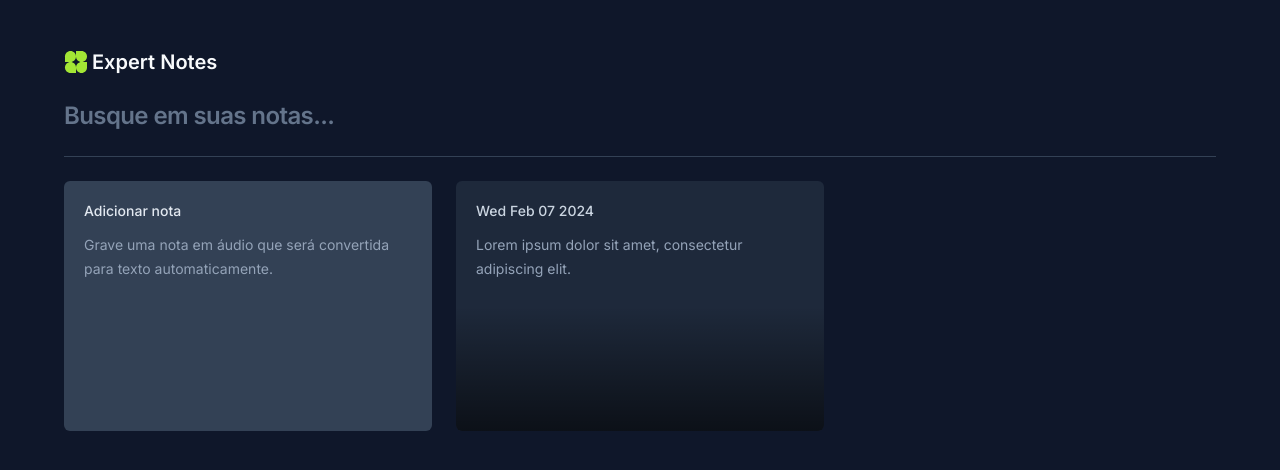
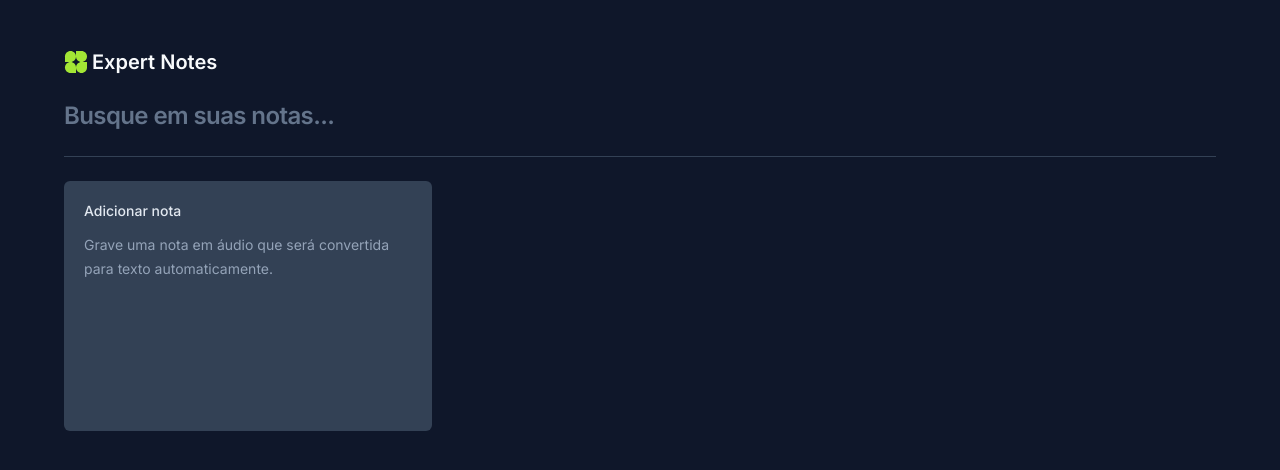
Before and after one commit to jonathafernandes/notesnest, a React (Vite) app: page / in a window 1280 px wide. Shown: the top 470 px of the page. Built offline with nearby package versions, Linux system fonts and the light colour scheme; the HTML template or start-up script is replaced by a standard one.

Commit message:
feature: filter the notes and save to local storage

```diff
--- a/src/App.tsx
+++ b/src/App.tsx
@@ -1,10 +1,53 @@
+import { useState } from 'react';
+
 import logo from './assets/logoipsum-225.svg';
 
 import { NewNoteCard } from './components/NewNoteCard';
 import { NoteCard } from './components/NoteCard';
 import { Toaster } from 'sonner';
 
+interface Note {
+  id: string
+  date: Date
+  content: string
+}
+
 export default function App() {
+  const [search, setSearch] = useState('');
+
+  const [notes, setNotes] = useState<Note[]>(() => {
+    const notesOnStorage = localStorage.getItem('notes');
+
+    if (notesOnStorage) {
+      return JSON.parse(notesOnStorage);
+    }
+
+    return [];
+  })
+
+  function onNoteCreated(content: string) {
+    const newNote = {
+      id: crypto.randomUUID(),
+      date: new Date(),
+      content
+    }
+
+    const notesArray = [newNote, ...notes]
+
+    setNotes(notesArray)
+    localStorage.setItem('notes', JSON.stringify(notesArray))
+  }
+
+  function handleSearch(event: React.ChangeEvent<HTMLInputElement>) {
+    const query = event.target.value;
+
+    setSearch(query);
+  }
+
+  const filteredNotes = search !== '' ? notes.filter((note) => {
+      return note.content.toLowerCase().includes(search.toLowerCase())
+    }) : notes;
+
   return (
     <div className='mx-auto max-w-6xl my-12 space-y-6'>
       <div className='flex gap-1'>
@@ -16,19 +59,18 @@
           type="text"
           placeholder='Busque em suas notas...'
           className='w-full bg-transparent text-2xl font-semibold tracking-tight outline-none placeholder:text-slate-500'
+          onChange={handleSearch}
         />
       </form>
       <div className='h-px bg-slate-700' />
       <div className='grid grid-cols-3 gap-6 auto-rows-[250px]'>
-        <NewNoteCard />
-        <NoteCard
-          note={
-            {
-              date: new Date(),
-              content: 'Lorem ipsum dolor sit amet, consectetur adipiscing elit.'
-            }
-          }
-        />
+        <NewNoteCard onNoteCreated={onNoteCreated} />
+
+        {filteredNotes.map((note) => {
+          return (
+            <NoteCard key={note.id} note={note} />
+          )
+        })}
       </div>
       <Toaster richColors />
     </div>
--- a/src/components/NewNoteCard.tsx
+++ b/src/components/NewNoteCard.tsx
@@ -4,7 +4,12 @@
 import { useState } from 'react';
 import { toast } from 'sonner';
 
-export function NewNoteCard() {
+interface NewNoteCardProps {
+    onNoteCreated: (content: string) => void;
+}
+
+
+export function NewNoteCard({ onNoteCreated }: NewNoteCardProps) {
     const [shouldShowsOnboarding, setShouldShowsOnboarding] = useState(true);
     const [content, setContent] = useState('');
 
@@ -23,9 +28,17 @@
     function handleSaveNote(event: React.FormEvent<HTMLFormElement>) {
         event.preventDefault();
 
-        console.log(content);
+        if (content === '') {
+            toast.error('A nota não pode estar vazia.');
+            return;
+        }
+
+        onNoteCreated(content);
 
         toast.success('Nota salva com sucesso!');
+
+        setContent('');
+        setShouldShowsOnboarding(true);
     }
 
     return (
@@ -55,6 +68,7 @@
                                         autoFocus
                                         className='text-sm leading-4 text-slate-400 bg-transparent outline-none resize-none'
                                         onChange={handleContentChange}
+                                        value={content}
                                     />
                                 )}
                             </div>
--- a/src/components/NoteCard.tsx
+++ b/src/components/NoteCard.tsx
@@ -15,7 +15,7 @@
     return (
         <Dialog.Root>
             <Dialog.Trigger className='text-left rounded-md flex flex-col bg-slate-800 p-5 gap-3 overflow-hidden relative outline-none hover:ring-2 hover:ring-slate-600 focus-visible:ring-2 focus-visible:ring-lime-400'>
-                <span className='text-sm font-medium text-slate-300'>{note.date.toDateString()}</span>
+                <span className='text-sm font-medium text-slate-300'>{formatDistanceToNow(note.date, { locale: ptBR, addSuffix: true })}</span>
                 <p className='text-sm leading-6 text-slate-400'>
                     {note.content}
                 </p>
```
